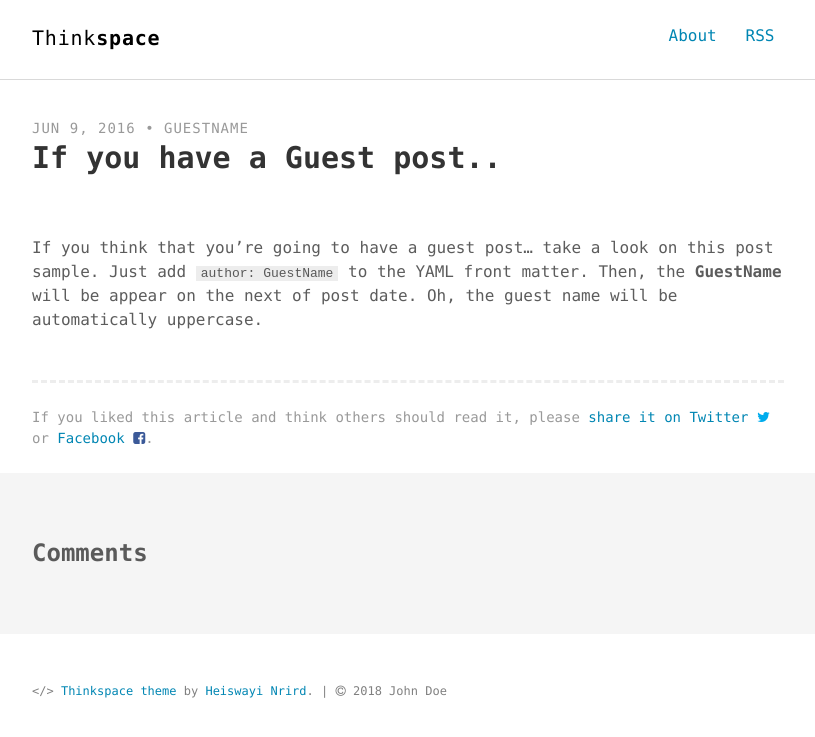
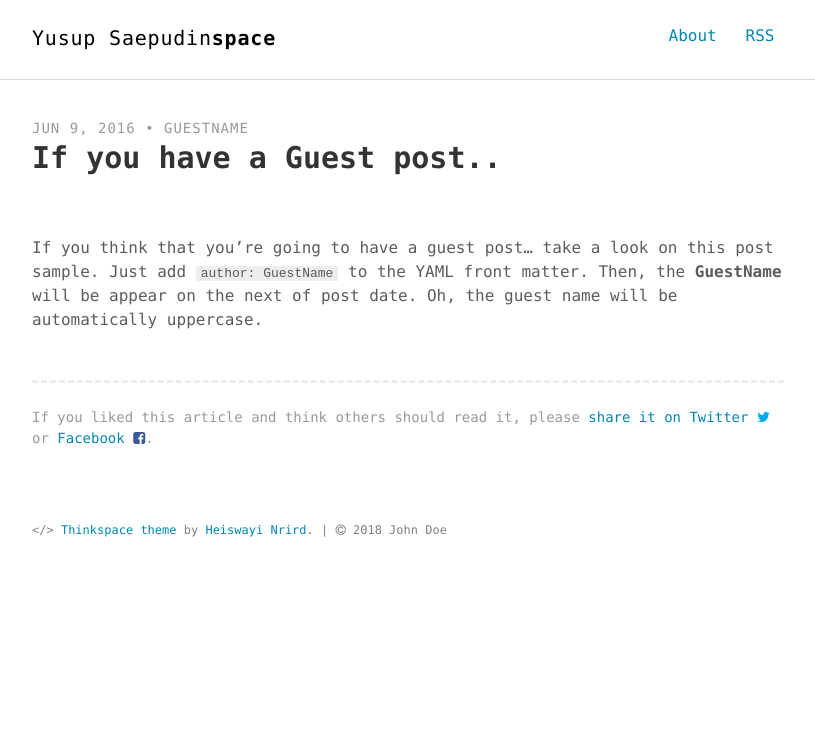
Before and after one commit to yusupsaepudin/yusupsaepudin.github.io, a Jekyll site: the page built from _posts/2016-06-09-if-you-have-a-guest-post.md, in a window 1280 px wide. Shown: the top 737 px of the page, without its empty margins (232-1047 px from the left). Built offline with Jekyll 4.4.1, drawn with Linux system fonts in a browser that asks for light colours; comment, search, counter and statistics services are not loaded; some of the changed lines change nothing that is shown.

Commit message:
update config

```diff
--- a/_config.yml
+++ b/_config.yml
@@ -1,18 +1,18 @@
 
 # SEO settings
-title: "Think"
+title: "Yusup Saepudin"
 title2: "space" # default: ""
-description: "Just another minimalist Jekyll theme for technical writing."
-keywords: "Jekyll, theme, free, download, SEO, blog, web, minimalist, thinkspace"
-url: http://heiswayi.github.io/thinkspace # site url
+description: "Banyak koding, banyak manfaat"
+keywords: "belajar, koding"
+url: http://yusupsaepudin.github.io # site url
 baseurl: "" # apply repo name if use it under gh-pages branch
 # baseurl: null # apply null if repo name is something like username.github.io
 
 google_analytics: UA-XXXXX-XX
-repo: http://github.com/heiswayi/thinkspace
-disqus_shortname: "hnbloggithub"
-twitter_username: "HeiswayiNrird"
-comments: true
+repo: http://github.com/yusupsaepudin/yusupsaepudin.github.io
+disqus_shortname: "Yusup"
+twitter_username: "yusup_social"
+comments: false
 
 # Build settings
 permalink   : /:year/:title/
@@ -33,17 +33,17 @@
   job      : "Software Engineer"
   bio      : "1+1=3 is always TRUE in my world, a balance between binary and reality."
   thumb    : /images/author.jpg
-  email    : hnrird@gmail.com
-  url      : http://heiswayi.github.io
-  github   : http://github.com/heiswayi
-  twitter  : http://twitter.com/HeiswayiNrird
-  facebook : https://www.facebook.com/heiswayi.nrird
-  linkedin : http://linkedin.com/in/nrird
+  email    : yusupsaepudin19@gmail.com
+  url      : http://yusupsaepudin.github.io
+  github   : http://github.com/yusupsaepudin
+  twitter  : http://twitter.com/yusup_social
+  facebook : https://www.facebook.com/yusup_social
+  linkedin : http://linkedin.com/in/yusup-saepudin
 
 # social settings
 og_locale: "en_US"
 twitter_card: "summary_large_image"
-twitter_site: "@HeiswayiNrird"
+twitter_site: "@yusup_social"
 
 gems:
   - bourbon
```
